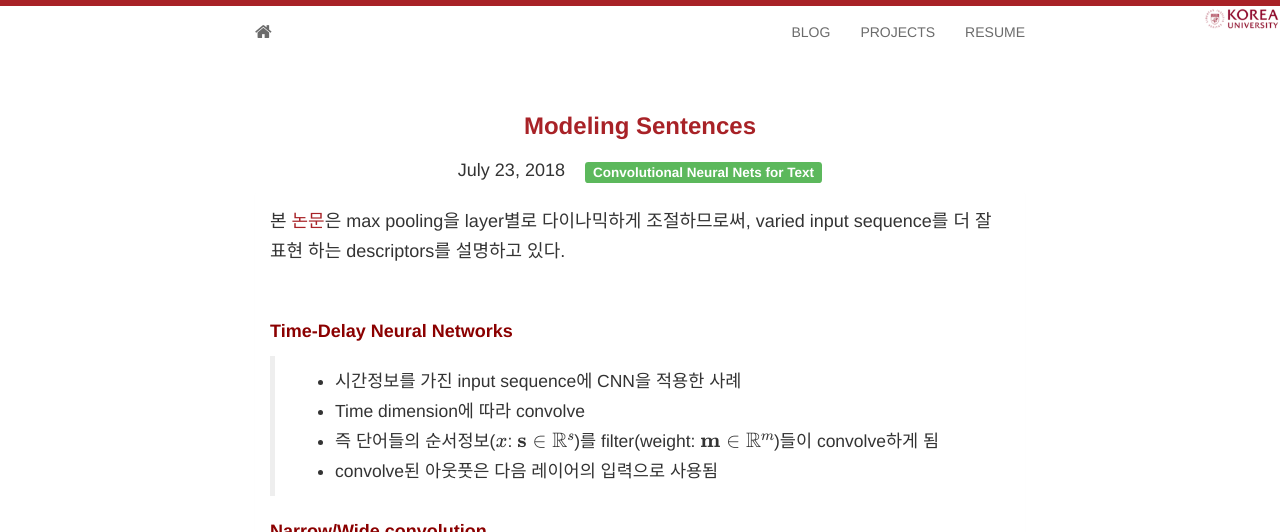
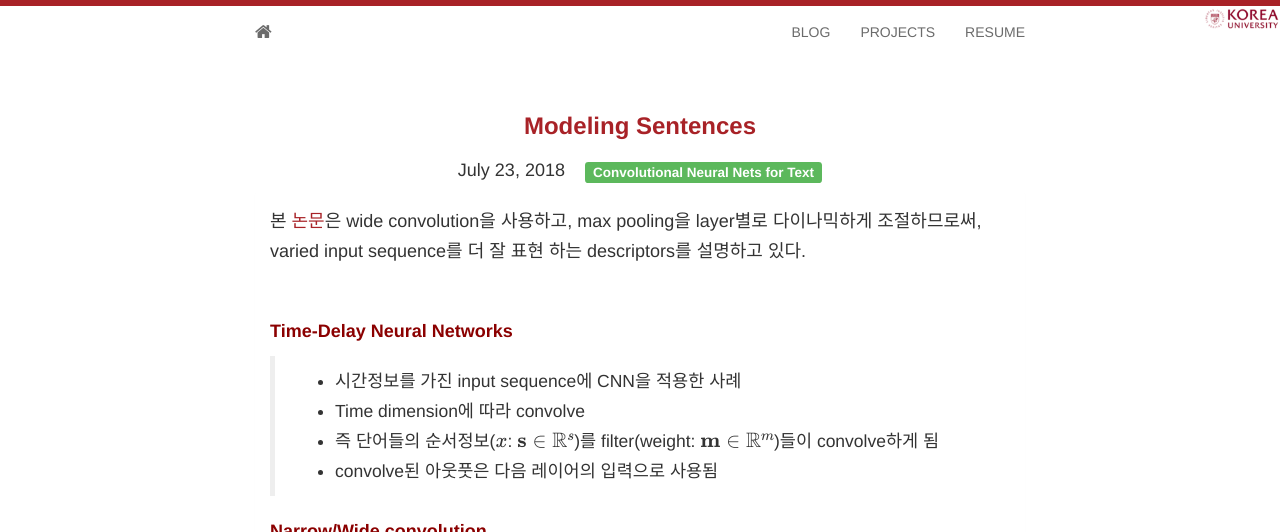
Before and after one commit to Donghwa-KIM/Donghwa-KIM.github.io, a Jekyll site: the page built from _posts/CNN-for-text/2018-07-23-CNN_for_Modeling_Sentences.md, in a window 1280 px wide and 900 px high, cut to the strip 0-532 px from the top of the window. Built offline with Jekyll 4.4.1, drawn with Linux system fonts in a browser that asks for light colours; nearby versions of some CDN libraries; some web fonts are replaced; formulas are drawn with MathJax 3; comment, search, counter and statistics services are not loaded.

Commit message:
correct my cnn for text

```diff
--- a/_posts/CNN-for-text/2018-07-23-CNN_for_Modeling_Sentences.md
+++ b/_posts/CNN-for-text/2018-07-23-CNN_for_Modeling_Sentences.md
@@ -8,7 +8,7 @@ tags:
 - Convolutional Neural Nets for Text
 ---
 
-본 <a href="https://arxiv.org/pdf/1404.2188.pdf">논문</a>은 max pooling을 layer별로 다이나믹하게 조절하므로써, varied input sequence를 더 잘 표현 하는 descriptors를 설명하고 있다.
+본 <a href="https://arxiv.org/pdf/1404.2188.pdf">논문</a>은 wide convolution을 사용하고, max pooling을 layer별로 다이나믹하게 조절하므로써, varied input sequence를 더 잘 표현 하는 descriptors를 설명하고 있다.
 
 <br>
 
```
